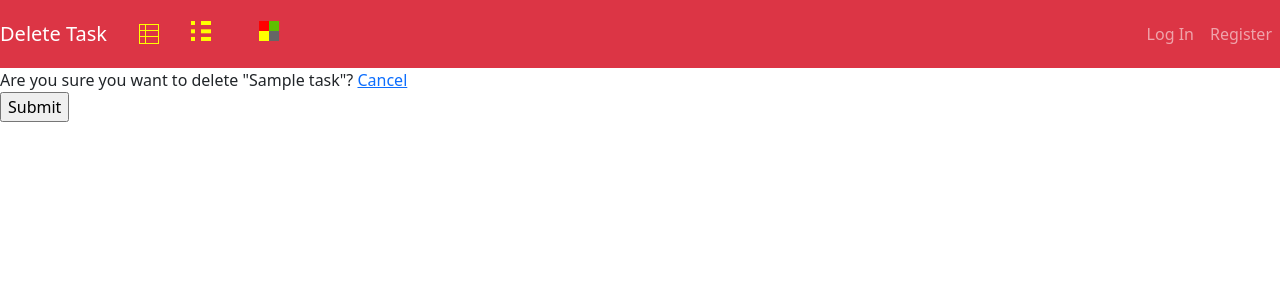
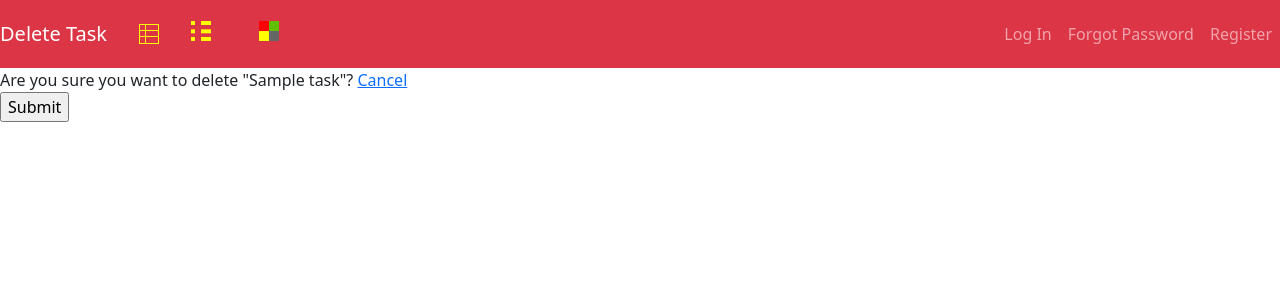
Before and after one commit to greg-latuszek/django_eisenhowermatrix, a Django app: page /delete/1/ in a window 1280 px wide. Shown: the top 300 px of the page. Run offline with Django 4.2, Linux system fonts and the light colour scheme; tables that the repository leaves empty hold one stand-in row (values such as "Sample post").

Commit message:
add navbar entry for "forgot password" form for not logged user
According to:
https://docs.djangoproject.com/en/4.0/topics/auth/default/#django.contrib.auth.views.PasswordResetView
if user email is not in DB then email is not sent.
Checked this out - really goes that way.

```diff
--- a/templates/base.html
+++ b/templates/base.html
@@ -65,6 +65,7 @@
                     <a class="nav-item nav-link ms-auto" href="{% url 'password_reset' %}">Reset Password</a>
                     {% else %}
                     <a class="nav-item  nav-link ms-auto" href="{% url 'login' %}">Log In</a>
+                    <a class="nav-item nav-link ms-auto" href="{% url 'password_reset' %}">Forgot Password</a>
                     <a class="nav-item  nav-link ms-auto" href="{% url 'signup' %}">Register</a>
                     {% endif %}
                 </div>
```
